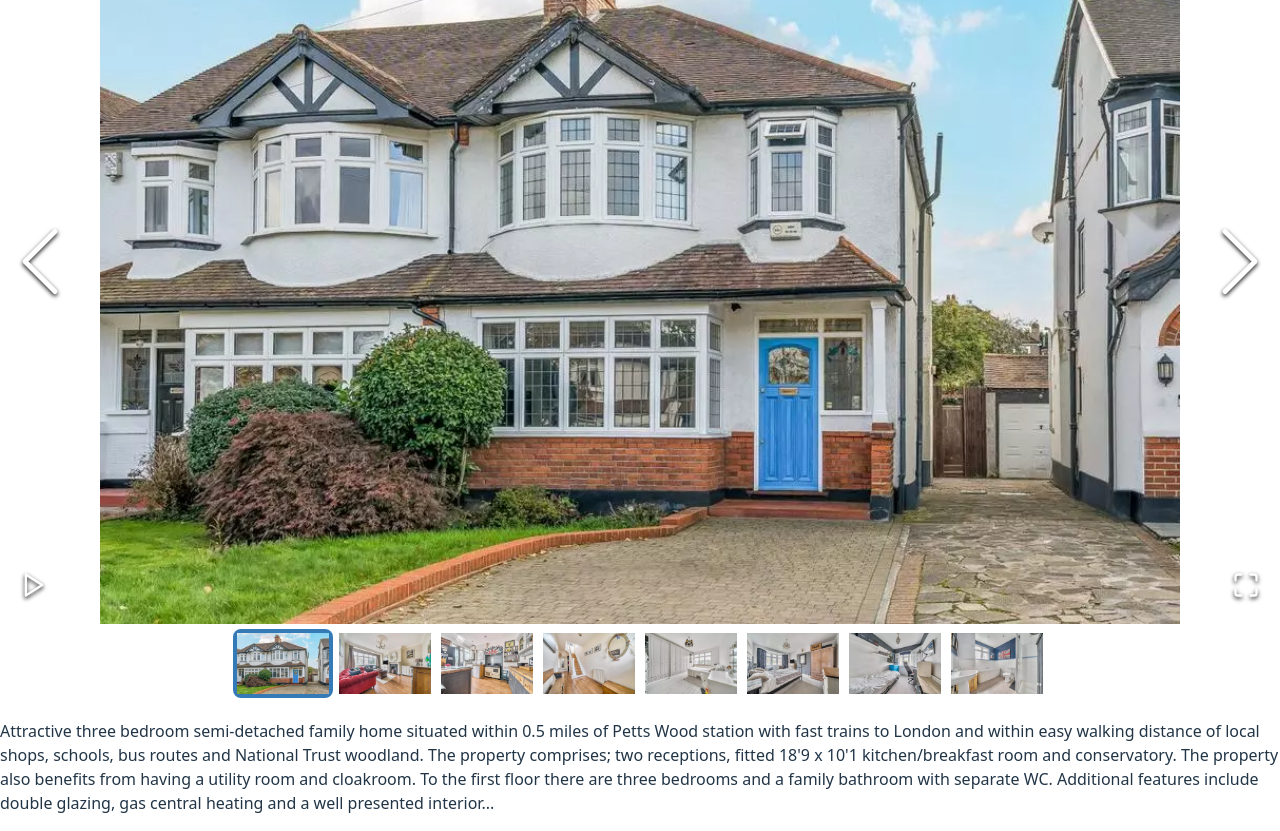
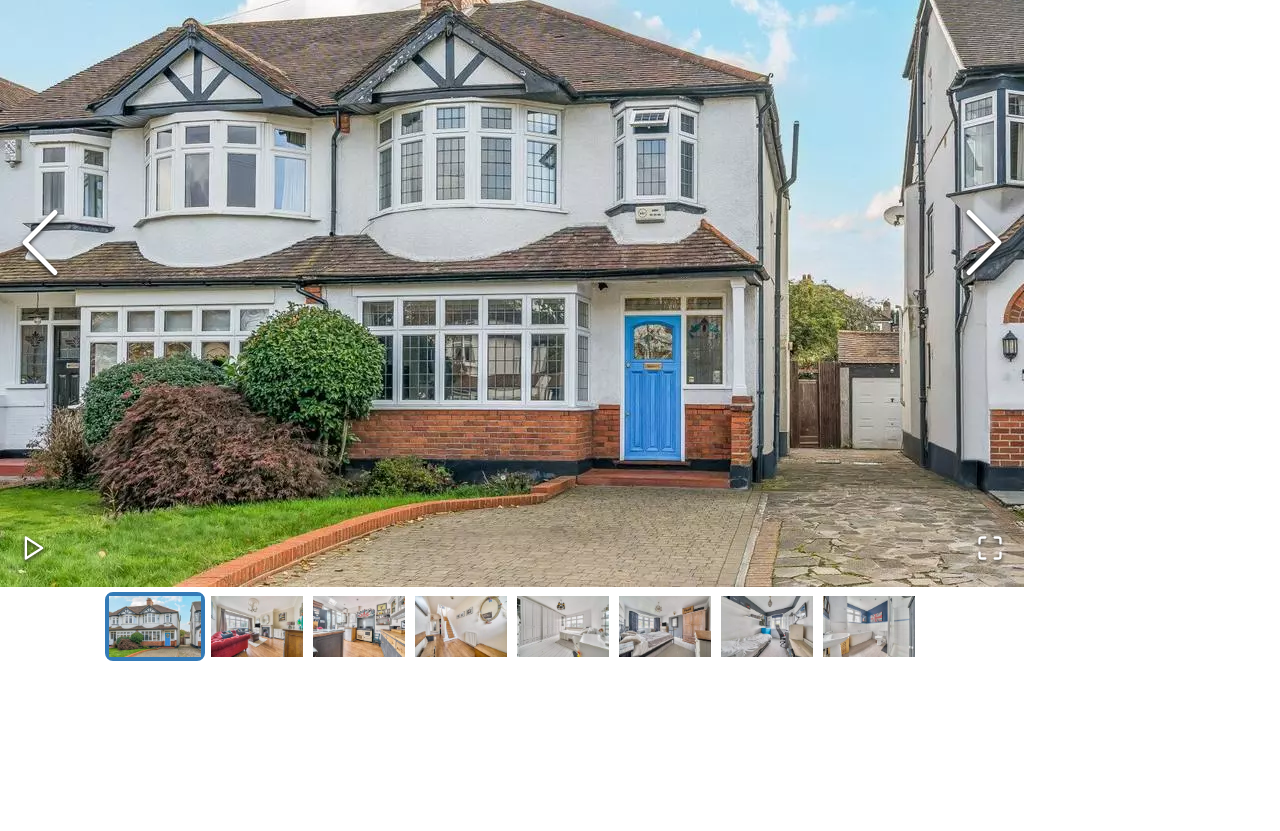
Before and after one commit to shashini13/React-CW, a React (Vite) app: page /property/prop1 in a window 1280 px wide. Shown: the part 220-1051 px from the top of the page. After the commit the page ends 886 px from the top, so only its background shows below. Built offline with nearby package versions, Linux system fonts and the light colour scheme.

Commit message:
Fixed react-tabs structure by added TabPanels

```diff
--- a/src/components/PropertyDetails.jsx
+++ b/src/components/PropertyDetails.jsx
@@ -29,10 +29,15 @@
                     <Tab>Floor Plan</Tab>
                     <Tab>Map</Tab>
                 </TabList>
+
+                <TabPanel><ReactImageGallery items={images}/></TabPanel>
+                <TabPanel><p>{property.description}</p></TabPanel>
+                <TabPanel><p>floor plan img</p></TabPanel>
+                <TabPanel><p>google map iframe</p></TabPanel>
             </Tabs>
 
-            <ReactImageGallery items={images}/>
-            <p>{property.description}</p>
+
+
 
         </div>
     );
```
